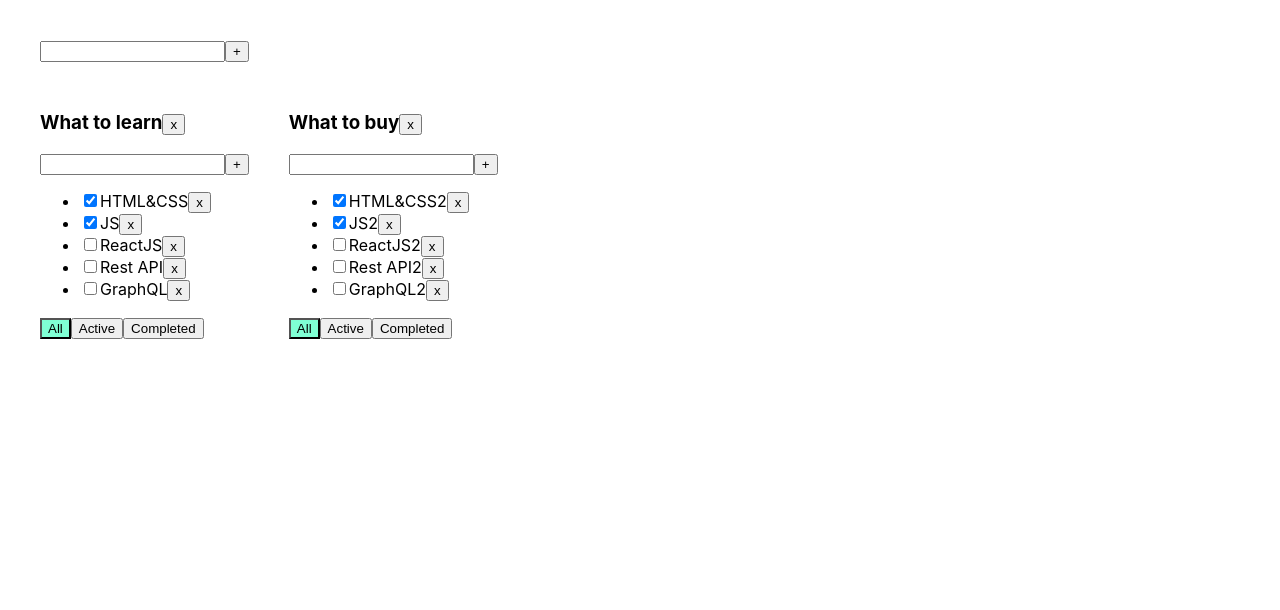
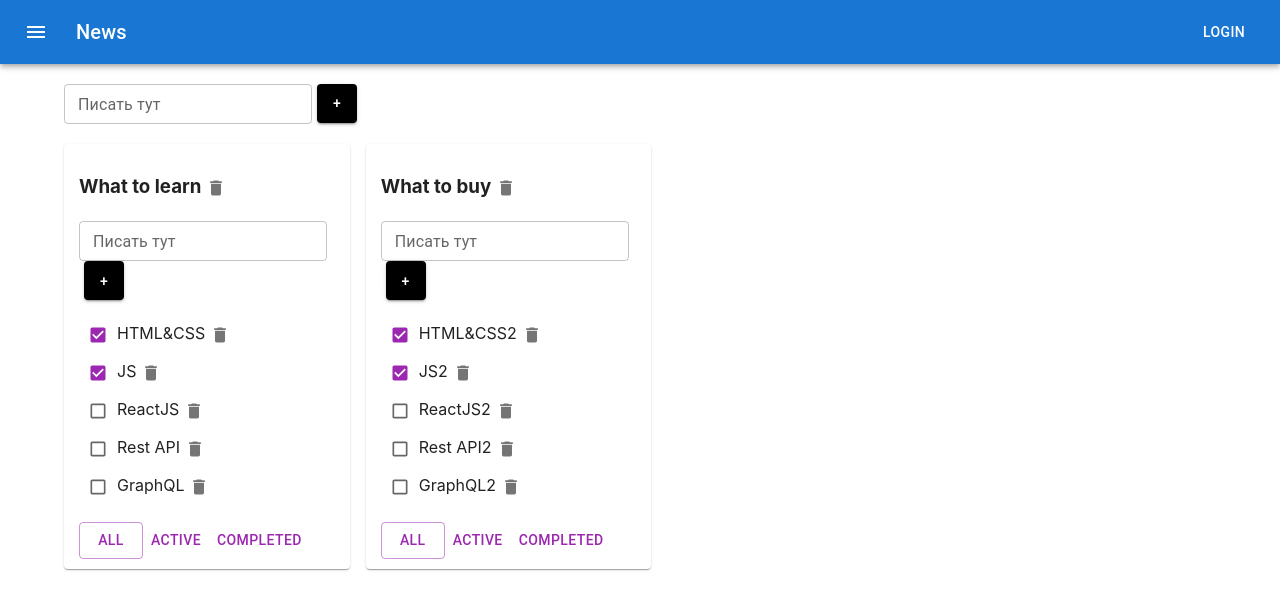
Before and after one commit to camperfail86/samurai-todolist, a React (Create React App) app: page / in a window 1280 px wide. Shown: the top 610 px of the page. Built offline with nearby package versions, Linux system fonts and the light colour scheme.

Commit message:
material ui

```diff
--- a/package.json
+++ b/package.json
@@ -3,6 +3,10 @@
   "version": "0.1.0",
   "private": true,
   "dependencies": {
+    "@emotion/react": "^11.11.1",
+    "@emotion/styled": "^11.11.0",
+    "@mui/icons-material": "^5.14.11",
+    "@mui/material": "^5.14.11",
     "@testing-library/jest-dom": "^5.16.5",
     "@testing-library/react": "^13.4.0",
     "@testing-library/user-event": "^13.5.0",
--- a/src/App.css
+++ b/src/App.css
@@ -1,30 +1,29 @@
-.App {
-  padding-left:  40px;
-  padding-top: 40px;
-}
+/*.App {*/
+/*  padding-left:  40px;*/
+/*  padding-top: 40px;*/
+/*}*/
+/*.todolists {*/
+/*  display: flex;*/
+/*  padding: 30px 30px 30px 0;*/
+/*  gap: 40px;*/
+/*}*/
 
-.todolists {
-  display: flex;
-  padding: 30px 30px 30px 0;
-  gap: 40px;
-}
+/*.todolist {*/
+/*  display: flex;*/
+/*  flex-direction: column;*/
+/*}*/
 
-.todolist {
-  display: flex;
-  flex-direction: column;
-}
+/*.App > div {*/
+/*  margin-right: 50px;*/
+/*}*/
 
-.App > div {
-  margin-right: 50px;
-}
+/*.error {*/
+/*  border: red 1px solid;*/
+/*}*/
+/*.error-message {*/
+/*  color: red;*/
+/*}*/
 
-.error {
-  border: red 1px solid;
-}
-.error-message {
-  color: red;
-}
-
-.active-filter {
-  background-color: aquamarine;
-}
+/*.active-filter {*/
+/*  background-color: aquamarine;*/
+/*}*/
--- a/src/App.tsx
+++ b/src/App.tsx
@@ -1,15 +1,39 @@
-import React, {useState} from 'react';
+import React, {useReducer, useState} from 'react';
 import './App.css';
 import Todolist from "./components/Todolist";
 import {v1} from "uuid";
 import {FullInput} from "./components/FullInput";
 import {EditableSpan} from "./components/EditableSpan";
+import IconButton from "@mui/material/IconButton";
+import DeleteIcon from "@mui/icons-material/Delete";
+import Paper from "@mui/material/Paper";
+import Container from "@mui/material/Container";
+import AppBar from '@mui/material/AppBar';
+import Box from '@mui/material/Box';
+import Toolbar from '@mui/material/Toolbar';
+import Typography from '@mui/material/Typography';
+import Button from '@mui/material/Button';
+import MenuIcon from '@mui/icons-material/Menu';
+import Grid from "@mui/material/Grid";
+import {changeFilterAC, TodolistReducer} from "./reducers/TodolistReducer";
+
+const paperStyle = {
+    padding: '10px 15px'
+}
 
 export type FilterValuesType = 'all' | 'completed' | 'active'
 export type todolistsType = {
     id: string
     title: string
     filter: FilterValuesType
+}
+export type TaskType = {
+    id: string
+    title: string
+    isDone: boolean
+}
+export type TasksType = {
+    [key: string]: TaskType[]
 }
 
 function App() {
@@ -21,7 +45,12 @@ function App() {
         {id: todolistID2, title: 'What to buy', filter: 'all'},
     ])
 
-    let [tasks, setTasks] = useState({
+    // const [todolist2, dispatchTodolist] = useReducer(TodolistReducer, [
+    //     {id: todolistID1, title: 'What to learn', filter: 'all'},
+    //     {id: todolistID2, title: 'What to buy', filter: 'all'},
+    // ])
+
+    let [tasks, setTasks] = useState<TasksType>({
         [todolistID1]: [
             {id: v1(), title: "HTML&CSS", isDone: true},
             {id: v1(), title: "JS", isDone: true},
@@ -69,6 +98,7 @@ function App() {
         setTodolists(todolists.map(td => {
             return (td.id === todolistId ? {...td, filter: value} : {...td})
         }))
+        // dispatchTodolist(changeFilterAC(todolistId, value))
     }
 
     const deleteTodolist = (todolistId: string) => {
@@ -92,10 +122,31 @@ function App() {
 
     return (
         <div className="App">
-
+            <Box sx={{flexGrow: 1}}>
+                <AppBar position="static">
+                    <Toolbar>
+                        <IconButton
+                            size="large"
+                            edge="start"
+                            color="inherit"
+                            aria-label="menu"
+                            sx={{mr: 2}}
+                        >
+                            <MenuIcon/>
+                        </IconButton>
+                        <Typography variant="h6" component="div" sx={{flexGrow: 1}}>
+                            News
+                        </Typography>
+                        <Button color="inherit">Login</Button>
+                    </Toolbar>
+                </AppBar>
+            </Box>
+            <Container>
+                <Grid container style={ {padding: '20px 0'} }>
                     <FullInput callback={addTodolist}/>
-
-            <div className="todolists">
+                </Grid>
+                {/*<div className="todolists">*/}
+                <Grid container spacing={2}>
                     {todolists.map(td => {
 
                         let tasksForTodolist = tasks[td.id];
@@ -111,10 +162,16 @@ function App() {
                         }
 
                         return (
+                            <Grid item xs={3.1}>
+                                <Paper style={paperStyle}>
                                     <div className='todolist' key={td.id}>
                                         <h3>
                                             <EditableSpan title={td.title} editSpan={onChangeTitleTodo}/>
-                                <button onClick={() => deleteTodolist(td.id)}>x</button>
+                                            {/*<button onClick={() => deleteTodolist(td.id)}>x</button>*/}
+                                            <IconButton onClick={() => deleteTodolist(td.id)} aria-label="delete"
+                                                        size="small">
+                                                <DeleteIcon fontSize="small"/>
+                                            </IconButton>
                                         </h3>
 
                                         <Todolist
@@ -128,9 +185,13 @@ function App() {
                                             todolistId={td.id}
                                         />
                                     </div>
+                                </Paper>
+                            </Grid>
                         )
                     })}
-            </div>
+                </Grid>
+                {/*</div>*/}
+            </Container>
         </div>
     );
 }
--- a/src/components/EditableSpan.tsx
+++ b/src/components/EditableSpan.tsx
@@ -1,4 +1,5 @@
 import React, {useState, FocusEvent, ChangeEvent} from "react";
+import TextField from '@mui/material/TextField';
 
 type editableSpanProps = {
     title: string
@@ -21,11 +22,15 @@ export const  EditableSpan = (props: editableSpanProps) => {
     }
 
     return (
-        editMode ? <input
-            value={title}
-            onBlur={editSpanCLick}
-            autoFocus={true}
-            onChange={onChangeHandler}
-        /> : <span onDoubleClick={onDblClick}>{props.title}</span>
+        editMode ?
+            // <input value={title} onBlur={editSpanCLick} autoFocus={true}/>
+            <TextField
+                onChange={onChangeHandler}
+                value={title}
+                onBlur={editSpanCLick}
+                autoFocus={true}
+                variant="standard"
+            />
+         : <span onDoubleClick={onDblClick}>{props.title}</span>
     )
 }
--- a/src/components/FullInput.tsx
+++ b/src/components/FullInput.tsx
@@ -1,4 +1,20 @@
 import React, {ChangeEvent, KeyboardEvent, useRef, useState} from "react";
+import Button from '@mui/material/Button';
+import TextField from '@mui/material/TextField';
+
+const inputStyle = {
+    maxHeight: '25px',
+    minHeight: '25px',
+}
+
+const btnStyle = {
+    maxWidth: '40px',
+    minWidth: '40px',
+    maxHeight: '39px',
+    minHeight: '39px',
+    marginLeft: '5px',
+    backgroundColor: 'black'
+}
 
 type FullInputType = {
     callback: (title: string) => void
@@ -30,14 +46,25 @@ export const FullInput = (props: FullInputType) => {
 
     return (
         <div>
-            <input
-                value={title}
-                onChange={(e: ChangeEvent<HTMLInputElement>) => setTitle(e.currentTarget.value)}
-                onKeyPress={onKeyPressHandler}
-                className={error ? 'error' : ''}
+            {/*<input*/}
+            {/*    value={title}*/}
+            {/*    onChange={(e: ChangeEvent<HTMLInputElement>) => setTitle(e.currentTarget.value)}*/}
+            {/*    onKeyPress={onKeyPressHandler}*/}
+            {/*    className={error ? 'error' : ''}*/}
+            {/*/>*/}
+            <TextField id="outlined-basic"
+                       label={error ? "Введите текст" : "Писать тут"}
+                       variant="outlined"
+                       value={title}
+                       onChange={(e: ChangeEvent<HTMLInputElement>) => setTitle(e.currentTarget.value)}
+                       onKeyPress={onKeyPressHandler}
+                       error={error}
+                       helperText={error ? "Title is required" : ""}
+                       size="small"
             />
-            <button onClick={onClickHandler}>+</button>
-            {error ? <div className={'error-message'}>Title is required</div> : ''}
+            {/*<button onClick={onClickHandler}>+</button>*/}
+            <Button style={btnStyle} onClick={onClickHandler} variant="contained">+</Button>
+            {/*{error ? <div className={'error-message'}></div> : ''}*/}
         </div>
     )
 }
--- a/src/components/Todolist.tsx
+++ b/src/components/Todolist.tsx
@@ -3,6 +3,11 @@ import {FilterValuesType} from "../App";
 import {useAutoAnimate} from "@formkit/auto-animate/react";
 import {FullInput} from "./FullInput";
 import {EditableSpan} from "./EditableSpan";
+import IconButton from '@mui/material/IconButton';
+import DeleteIcon from '@mui/icons-material/Delete';
+import Button from '@mui/material/Button';
+import Checkbox from '@mui/material/Checkbox';
+import s from './todolist.module.css'
 
 export type TaskType = {
     id: string
@@ -40,7 +45,7 @@ function Todolist(props: PropsType) {
     return (
         <div>
             <FullInput callback={addTaskCallback}/>
-            <ul ref={listRef}>
+            <ul className={s.list} ref={listRef}>
                 {
                     props.tasks.map(t => {
                         const onClickHandler = () => props.removeTask(props.todolistId, t.id)
@@ -51,24 +56,42 @@ function Todolist(props: PropsType) {
                         }
 
                         return <li key={t.id}>
-                            <input type="checkbox" checked={t.isDone} onChange={onChangeHandler}/>
+                            {/*<input type="checkbox" checked={t.isDone} onChange={onChangeHandler}/>*/}
+                            <Checkbox size={"small"}
+                                      onChange={onChangeHandler}
+                                      checked={t.isDone}
+                                      color="secondary" />
                             <EditableSpan
                                 title={t.title}
                                 editSpan={onChangeTitle}/>
-                            <button onClick={onClickHandler}>x</button>
+                            {/*<button onClick={onClickHandler}>x</button>*/}
+                            <IconButton onClick={onClickHandler} aria-label="delete" size="small">
+                                <DeleteIcon fontSize="small" />
+                            </IconButton>
                         </li>
                     })
                 }
             </ul>
             <div>
-                <button className={props.filter === 'all' ? 'active-filter' : ''} onClick={onAllClickHandler}>All
-                </button>
-                <button className={props.filter === 'active' ? 'active-filter' : ''}
-                        onClick={onActiveClickHandler}>Active
-                </button>
-                <button className={props.filter === 'completed' ? 'active-filter' : ''}
-                        onClick={onCompletedClickHandler}>Completed
-                </button>
+                {/*<button className={props.filter === 'all' ? 'active-filter' : ''}*/}
+                {/*        onClick={onAllClickHandler}>All*/}
+                {/*</button>*/}
+                {/*<button className={props.filter === 'active' ? 'active-filter' : ''}*/}
+                {/*        onClick={onActiveClickHandler}>Active*/}
+                {/*</button>*/}
+                {/*<button className={props.filter === 'completed' ? 'active-filter' : ''}*/}
+                {/*        onClick={onCompletedClickHandler}>Completed*/}
+                {/*</button>*/}
+                {/*<Button onClick={onAllClickHandler} variant="outlined" color="secondary">All</Button>*/}
+                <Button onClick={onAllClickHandler}
+                        variant={props.filter === 'all' ? "outlined" : "text"}
+                        color="secondary">All</Button>
+                <Button onClick={onActiveClickHandler}
+                        variant={props.filter === 'active' ? "outlined" : "text"}
+                        color="secondary">Active</Button>
+                <Button onClick={onCompletedClickHandler}
+                        variant={props.filter === 'completed' ? "outlined" : "text"}
+                        color="secondary">Completed</Button>
             </div>
         </div>
     )
--- /dev/null
+++ b/src/components/todolist.module.css
@@ -0,0 +1,4 @@
+.list {
+    list-style: none;
+    padding: 0;
+}
--- /dev/null
+++ b/src/reducers/TodolistReducer.ts
@@ -0,0 +1,43 @@
+import todolist from "../components/Todolist";
+import {FilterValuesType, todolistsType} from "../App";
+import {v1} from "uuid";
+type ActionType = RemoveTaskType | AddTodolistType | ChangeFilterType
+type StateType = todolistsType[]
+export const TodolistReducer = (state: StateType, action: ActionType) => {
+    switch (action.type) {
+        // case 'REMOVE-TASK': {
+        //     return state[action.payload.todolistId].filter(t => t.id != action.payload.id)
+        // }
+        case 'ADD-TODOLIST': {
+            return state
+        }
+        // case 'CHANGE-FILTER': {
+            // return state.map( td => td.id === action.payload.todolistId ? td.filter: action.payload.value )
+        // }
+        default: return state
+    }
+}
+
+type RemoveTaskType = ReturnType<typeof removeTask>
+export const removeTask = (todolistId: string, id: string) => {
+    return {
+        type: 'REMOVE-TASK',
+        payload: { id, todolistId }
+    } as const
+}
+
+type AddTodolistType = ReturnType<typeof addTodolist>
+export const addTodolist = (title: string) => {
+    return {
+        type: 'ADD-TODOLIST',
+        payload: { title }
+    } as const
+}
+
+type ChangeFilterType = ReturnType<typeof changeFilterAC>
+export const changeFilterAC = (todolistId: string, value: FilterValuesType) => {
+    return {
+        type: 'CHANGE-FILTER',
+        payload: { todolistId, value }
+    } as const
+}
```
Also changed, not shown: 1 other file (tests, documents, lock files or other folders). Lines whose indentation alone changed are shown as unchanged.
